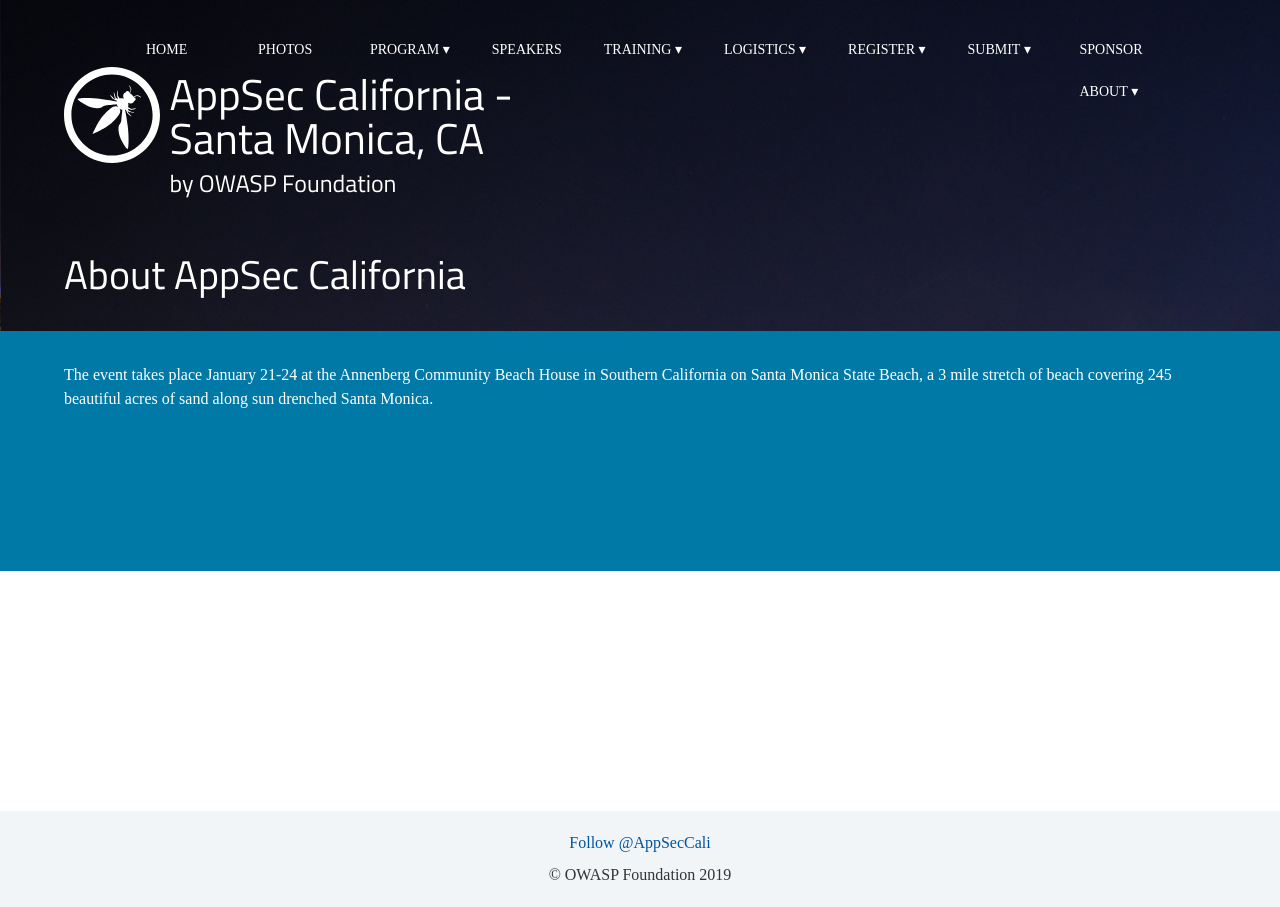
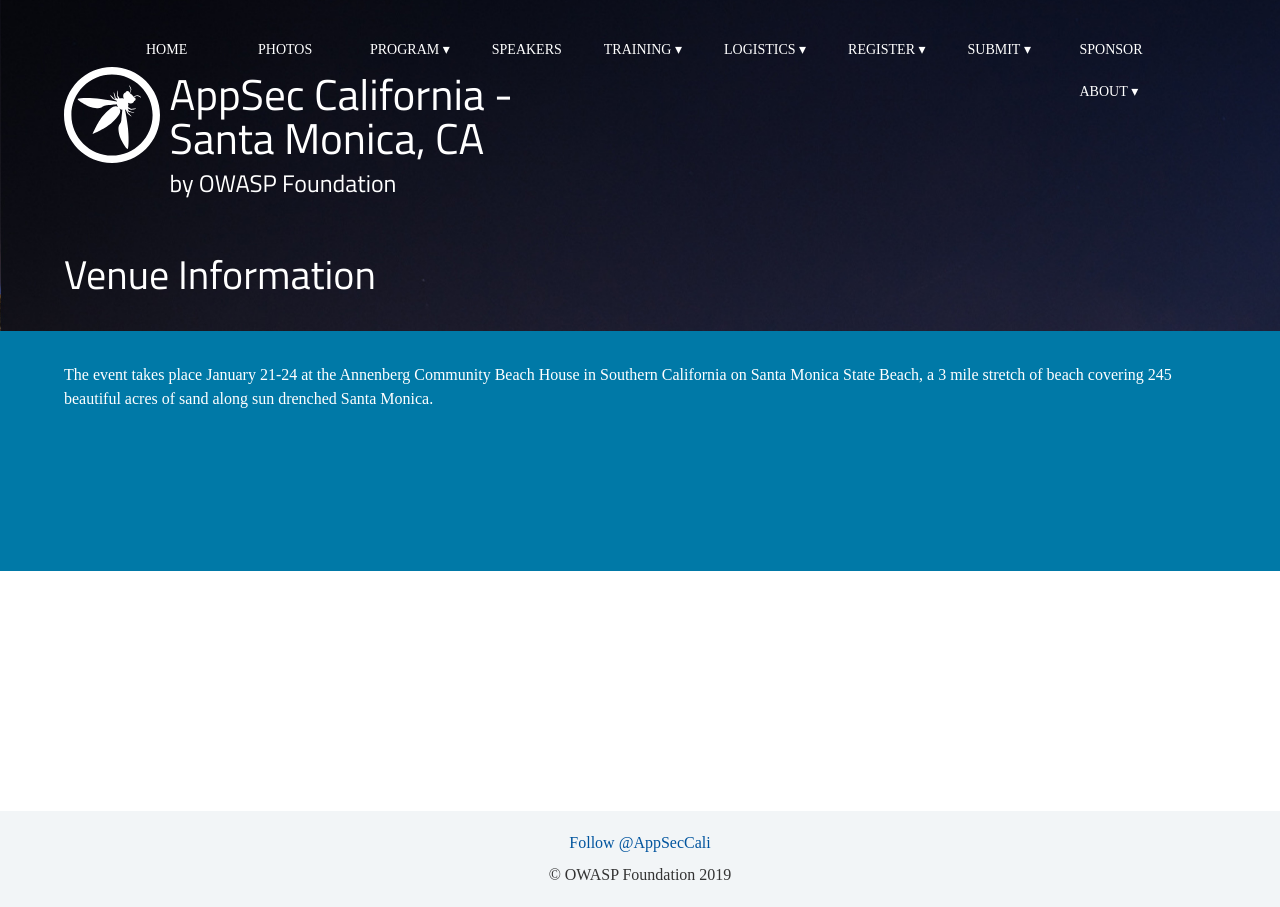
Before and after one commit to OWASP/2020-appseccalifornia, a Jekyll site: the page built from venue/index.html, in a window 1280 px wide. Built offline with Jekyll 4.4.1, drawn with Linux system fonts in a browser that asks for light colours; some web fonts are replaced; comment, search, counter and statistics services are not loaded.

Commit message:
basic venue info

```diff
--- a/venue/index.html
+++ b/venue/index.html
@@ -1,6 +1,6 @@
 ---
 
-title: About AppSec California
+title: Venue Information
 layout: multisection
 
 ---
```
